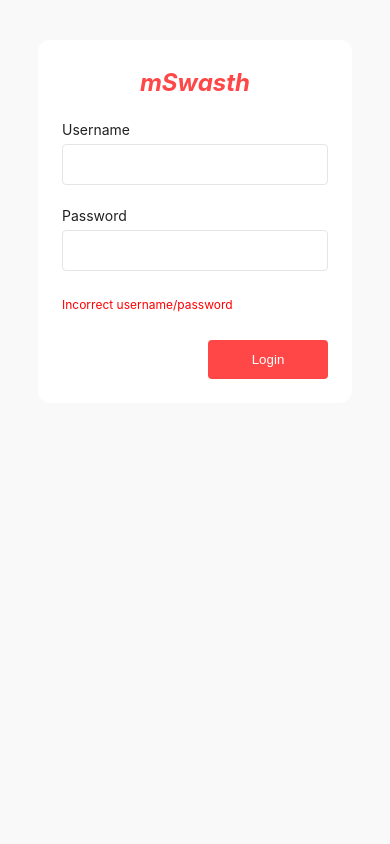
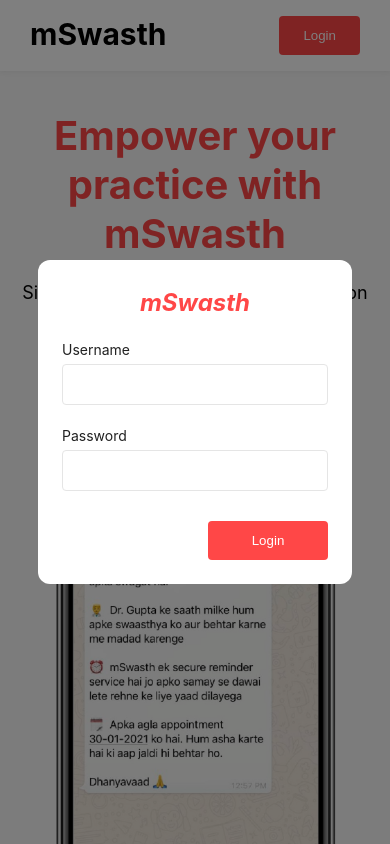
Before and after one commit to romitgithub/mswastha-crm, a React (Create React App) app: page /#/login in a window 390 px wide. Both pictures are taken after a click on the button "Login". Shown: the top 844 px of the page. Built offline with nearby package versions, Linux system fonts and the light colour scheme; no server answers.

Commit message:
changed modal css for overlay click, removed hashrouter, and login page direct access

```diff
--- a/src/containers/Landing/index.style.mobile.scss
+++ b/src/containers/Landing/index.style.mobile.scss
@@ -39,4 +39,9 @@
       }
     }
   }
+
+  .ReactModal__Content {
+    width: fit-content;
+    height: fit-content;
+  }
 }
--- a/src/containers/Landing/index.style.scss
+++ b/src/containers/Landing/index.style.scss
@@ -97,3 +97,8 @@
     }
   }
 }
+
+.ReactModal__Content {
+  inset: 50% 0 0 50%!important;
+  transform: translate(-50%,  -50%);
+}
--- a/src/containers/Login/index.style.scss
+++ b/src/containers/Login/index.style.scss
@@ -1,7 +1,7 @@
 .login-container {
   background-color: #fff;
   width: fit-content;
-  margin: 40px auto;
+  margin: 0px auto;
   padding: 24px;
   border-radius: 12px;
   display: flex;
--- a/src/router/index.tsx
+++ b/src/router/index.tsx
@@ -1,5 +1,5 @@
 import React from "react"
-import { HashRouter as Router, Switch, Route } from "react-router-dom"
+import { BrowserRouter as Router, Switch, Route } from "react-router-dom"
 
 import ProtectedRoute from "../components/ProtectedRoute"
 import Landing from "../containers/Landing"
@@ -10,8 +10,6 @@ const router = () => (
   <Router basename={process.env.PUBLIC_URL}>
     <Switch>
       <Route exact path="/" component={Landing} />
-
-      <Route exact path="/login" component={Login} />
       <ProtectedRoute path="/patient-records" component={PatientRecords} />
     </Switch>
   </Router>
```
